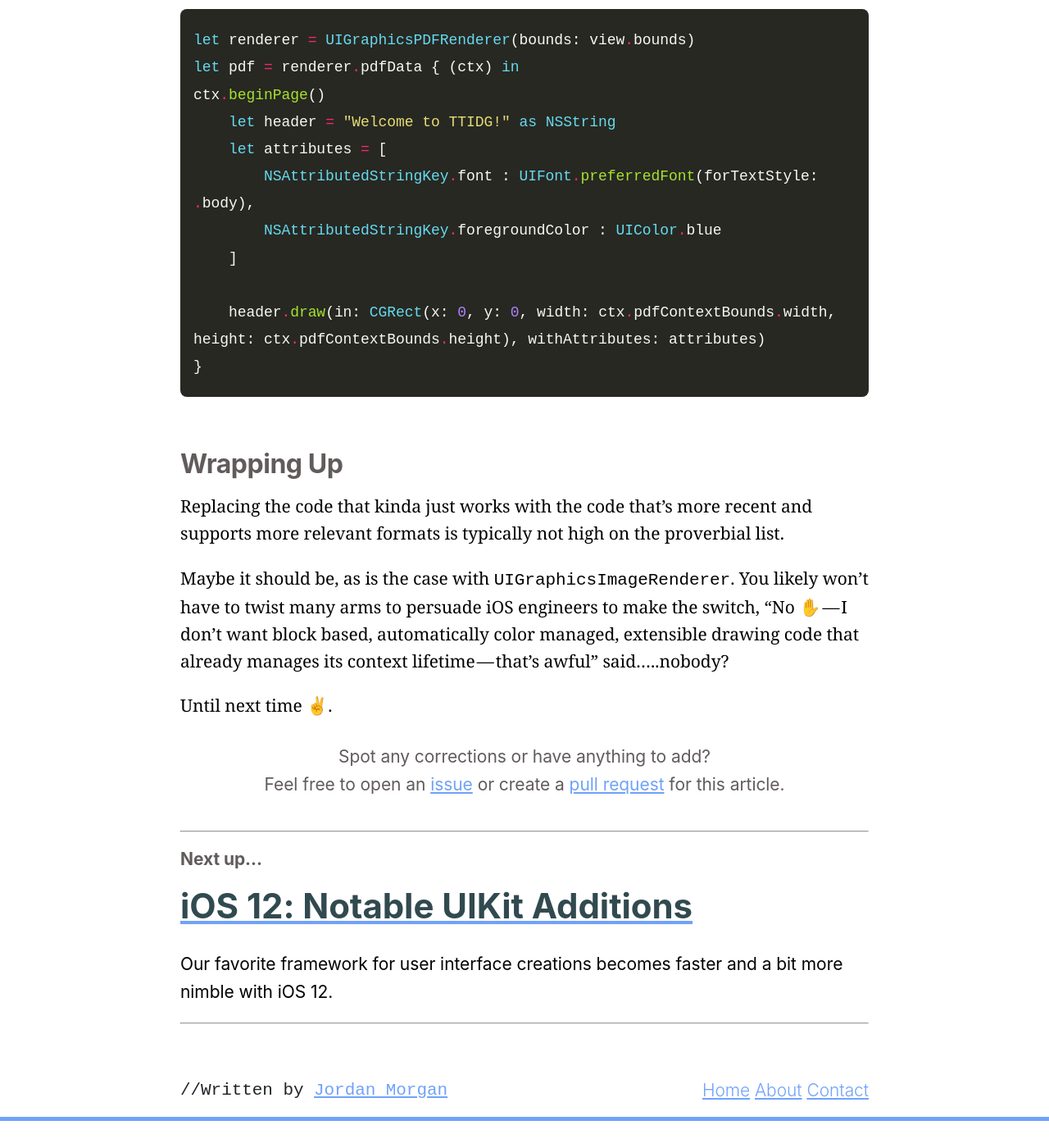
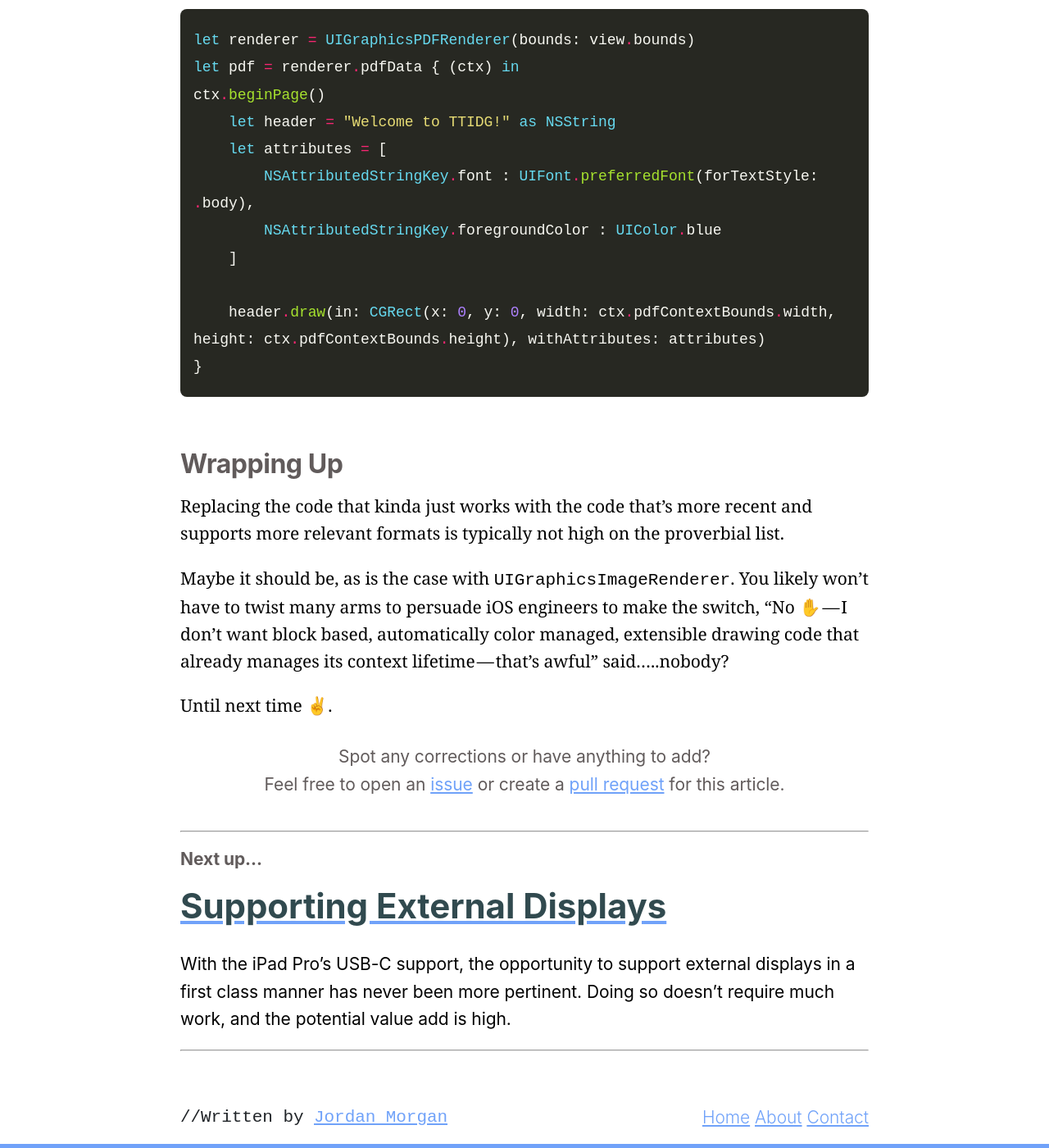
Before and after one commit to hassaan4584/Swiftjective-C, a Jekyll site: the page built from _posts/2018-08-01-uigraphicsimagerenderer.md, in a window 1280 px wide and 1400 px high, scrolled down 8606 px. Shown: the whole window at 82% size. Built offline with Jekyll 4.4.1, drawn with Linux system fonts in a browser that asks for light colours; comment, search, counter and statistics services are not loaded; before the commit the page ends 9973 px from its top, so only the background shows below that; some of the changed lines change nothing that is shown.

Commit message:
External Display Support

````diff
--- /dev/null
+++ b/_posts/2018-11-03-supporting-external-displays.md
@@ -0,0 +1,193 @@
+---
+layout: post
+tags: ["UIKit"]
+title: "Supporting External Displays"
+author: Jordan Morgan
+description: "With the iPad Pro's USB-C support, the opportunity to support external displays in a first class manner has never been more pertinent. Doing so doesn't require much work, and the potential value add is high."
+image: /assets/images/logo.png
+---
+
+Cupertino & Friends© are, if anything, purposeful.
+
+When ensuring iOS icons would be nothing short of flawless, it's been said that Scott Forstall kept a jeweler’s loupe in his office to check that each pixel on _every_ icon was exemplary. Talk about "pixel perfect". The man himself apparently even [debated the shade of grey](https://www.businessinsider.com/steve-jobs-attention-to-detail-2011-10#when-he-was-hospitalized-he-rejected-masks-because-they-were-ugly-8) that should be used for the Apple Store's....._bathroom signs_.
+
+If we are to believe that no one single act is executed without astute purpose from Apple, we then must pay attention to the once puzzling introduction to WWDC 18's session, ["Adding Delight to your iOS App"](https://developer.apple.com/videos/play/wwdc2018/233/), which began covering supporting external displays. Why spend time going over an API that hasn't seen significant changes circa 2011?
+
+It seemed like the session was being conducted by a preacher with no pulpit. However, with the recently announced iPad Pro sporting USB-C and Thunderbolt 3 capabilities, the missing context is now present. Today, let's talk about supporting external displays in our iOS apps.
+
+
+### Window Quotes
+It all begins with a homologically titled object in UIKit, the `UIWindow`, and respecting the responsibilities that it represents. At its core, a window acts as a container for anything that should be on screen. We often don't think of it much beyond its initial setup within the app delegate:
+
+```swift
+func application(_ application: UIApplication, didFinishLaunchingWithOptions launchOptions: [UIApplicationLaunchOptionsKey: Any]?) -> Bool
+{
+    let controller = ViewController()
+
+    window = UIWindow()
+    window?.rootViewController = controller
+    window?.makeKeyAndVisible()
+
+    return true
+}
+```
+
+> If your app uses storyboards, the above is done for you. This is one reason why Xcode templates its app delegate objects with a `UIWindow` property.
+
+With that, we end up with a hierarchy that is stacked up like so, from bottom to top:
+
+- Device
+- Window
+- View (from the window's root controller)
+
+Typically, it's fine to move on and not think much about it. A window won't do anything more than pass on any relevant events to its root controller (which in turn travels the down responder chain with its associated views). It provides no visible content of its own, merely acting as a harbinger of sorts for things happenings that would affect its root controller.
+
+But its utility lies in the fact that your iOS app can break free from the confines of an any iPhone or iPad (...or iPod touch, I guess) by way of being connected to another display.
+
+And Apple _really_ wants us to know that the new iPad Pro is ready for such occasions. By default, when iOS detects another screen UIKit will mirror the key window's contents. But, look at the marketing for the Pro:
+
+![External Display](../assets/images/lookNewScreen.jpg)
+
+If you inspect the image closer you'll notice that what's showing on the monitor versus what's on the iPad are *different*. **This** is the opportunity Apple wants developers to be aware of. Let's walk through it.
+
+### The Setup
+When thinking about how to be a first class citizen for supporting external displays, there really isn't much involved from an engineering perspective. In the aforementioned WWDC session, three main concerns are laid out:
+
+- Connectivity: Handling the presence of another display.
+- Behavior: How your app should respond to that connection.
+- Connection Transitions: Handling the removal of another display.
+
+### Connectivity
+The first logical step is to be aware of when one should prepare interfaces for an external display. UIKit offers us two discrete responsibilities to consider. The first is the `UIScreen` singleton, which has an array of screens the app is tracking:
+
+```swift
+class var screens: [UIScreen] { get }
+```
+
+This is where we can snag a reference to the screen we need. In addition to housing a controller and its views, `UIWindow` also has an assignable `UIScreen` property. With it, we can control which screen each window should display its contents on.
+
+The process looks similar to the following:
+```swift
+if let externalScreen = UIScreen.screens.last
+{
+    let externalWindow = UIWindow()
+    externalWindow.screen = externalScreen
+    externalWindow.rootViewController = UIViewController()
+    externalWindow.isHidden = false
+}
+```
+> By default, a window's screen property is set to the hardware's current screen. For a window that'll show unique content on an external display, set it before you show the window as switching screens on an already displayed window carries significant performance costs.
+
+It's at this point that you'd want to supply the relevant content to the new window's `rootViewController` property. So, for the image above showing the iPad Pro, Apple has created a controller that just shows the primary content and not the editing tools below it (as on the iPad's screen).
+
+The execution is easy to follow, but knowing when to do the work above is accomplished by way of Cocoa Touch's oldest broadcasting network - `NSNotification`.
+
+In particular, there are two:
+
+- `NSNotification.Name.UIScreenDidConnect`
+- `NSNotification.Name.UIScreenDidDisconnect`
+
+If you were wondering why we set the `screen` property on the window to the last instance in the array, this is why. That code should be responding to first notification above, thus indicating to us that the last screen is the external display we're after:
+
+```swift
+NotificationCenter.default.addObserver(forName: .UIScreenDidConnect, object: nil, queue: nil) { (connectNotice) in
+    let extScreen = notification.object as! UIScreen
+    let extScreenBounds = extScreen.bounds
+
+    // Our unique content
+    self.extWindow = UIWindow(frame: extScreenBounds)
+    self.extWindow.screen = extScreen
+    self.extWindow.rootViewController = UIViewController()
+    self.extWindow.isHidden = false
+}
+```
+
+The flip side looks about the same, except undoing all of the fine work you did above:
+
+```swift
+NotificationCenter.default.addObserver(forName: .UIScreenDidDisconnect, object: nil, queue: nil) { (disconnectNotice) in
+   let extScreen = notification.object as! UIScreen
+
+   if extScreen == self.extWindow.screen
+   {
+        self.extWindow.hidden = true
+        self.extWindow = nil
+   }
+}
+```
+
+Disconnects are trivial to handle, due to the fact that UIKit bears most of the burden. Simply assigning `true` to your window's `hidden` hidden property and nilifying (nillifying, nil-lify, nillin'?) the instance tears everything down. No other tomfoolery required.
+
+**Bonus Points - Screen Resolution** <br />
+It's not too uncommon for screens, especially external ones, to change their resolution. Consider dual monitors connected to a mac; I often pop into display preferences to make things look just how I want. The process of doing so always ensures that the scale, transforms and general look of every interface currently open immediately looks like they just dropped 14 pounds of acid.
+
+To ensure a drug free interface, opt to respond to `UIScreenModeDidChangeNotification`:
+```swift
+NotificationCenter.default.addObserver(forName: .UIScreenModeDidChange, object: nil, queue: nil) { (modeNotice) in
+    if let extScreen = modeNotice.object as? UIScreen, extScreen == self.extWindow.screen
+    {
+        self.view.setNeedsLayout()
+        self.view.layoutSubviews()
+    }
+
+}
+```
+
+### Behavior
+It's important to note that whatever you're planning on displaying on the screen won't be directly interactive. All of that interactivity will still be driven by the iOS device. This means that you'll want to set things up accordingly, likely reserving all this new screen real estate to display the marquee parts of your content.
+
+The reason why is simple - the external display likely won't have touch controls. I say likely because, to wit, the only way I suppose it _could_ is if it's another iOS device using external display software.
+
+Unlikely edge case notwithstanding, the main idea is that it's a giant projected display, so treat it like one:
+
+```swift
+if extDisplayShowing
+{
+    presentContentOnExternalDisplay(content)
+}
+else
+{
+    let contentDisplayController = UIContentDisplayViewController(with content:content)
+    navigationController?.pushViewController(contentDisplayController, animated: true)
+}
+```
+
+The paradigm is different. This is your chance to show off the most important, public components of your content while ensuring control of said content stays snuggly nestled within the iOS device.
+
+### Connection Transitions
+The last piece laid out by the fine engineers of Cupertino during the session was this idea of "connection transitions", but really it's chiefly concerned with the first step.
+
+Essentially, as iOS engineers there is one thing we must always strive to keep for users: context.
+
+It's incredibly frustrating to use an app that doesn't respect it. Tap a row with a disclosure indicator, and instead of pushing onto the navigation stack you get some off beat modal transition. Or if there is a side menu, tapping it _does_ do a push. It's weird, and you know it when you see it. Ambiguity in software is inherently taxing to the end user, so it's best to avoid it.
+
+When you receive a connect or disconnect notice, strive to keep the current context and flow of your app maintained. For our example above, it might look  something like this :
+
+```swift
+NotificationCenter.default.addObserver(forName: .UIScreenDidDisconnect, object: nil, queue: nil) { (disconnectNotice) in
+    let contentDisplayController = UIContentDisplayViewController(with content:content)
+    navigationController?.pushViewController(contentDisplayController, animated: true)
+}
+
+NotificationCenter.default.addObserver(forName: .UIScreenDidConnect, object: nil, queue: nil) { (connectNotice) in
+    presentContentOnExternalDisplay(content)
+}
+```
+
+> If your app is suspended when a notification arrives, UIKit delivers it when your app begins running again.
+
+It's about thinking of any context that _could_ be lost from any of these transitions that should later be restored. So, be thinking about currently selected index paths, selected content or view hierarchies that you might need to do some bookkeeping for to later restore.
+
+### When, and Why
+To me, real craftsmanship shows through when external display support is provided in a way that, forgive my stereotypical phrase - truly enhances the app's experience.
+
+Think of Keynote. The iOS app can turn into a clicker to present the slides, or a game that houses controls locally on the phone but projects meaningful game play on your giant TV. External display support really shines here - whereas an app like [Streaks Workout](https://www.streaksworkout.com){:target="_blank"} does just fine with mirroring its contents. It doesn't stand to gain anything by providing any other support to external displays.
+
+It's a matter of real life access control. Public or private. Your iOS device is almost always private. All of us get a little nervous when projecting it onto a huge screen in the office to show just that _one_ picture. But like programming, we must consider context. The external display is public - so ask yourself what your app might stand to gain, if anything, by making content publicly shown that's entirely unique to its display.
+
+### Wrapping Up
+If hipster culture has taught us anything, perhaps its unintentional wisdom shows us that sometimes what's old is new again. Supporting external windows doesn't require any shiny new API, and the process of how to do it isn't lighting up your Twitter feed.
+
+But the core ethos of iOS development is marrying hardware with software, and promoting their tight coupling with startlingly efficient execution. So I would submit to you, supporting and coding against external display support is absolutely nothing new - but it is more _relevant_ to us than it was before [Apple's event](https://www.apple.com/newsroom/2018/10/new-ipad-pro-with-all-screen-design-is-most-advanced-powerful-ipad-ever/).
+
+Until next time ✌️.
--- a/_sass/article.scss
+++ b/_sass/article.scss
@@ -6,6 +6,7 @@
     flex-wrap: wrap;
     height: auto;
     margin-bottom: 64px;
+    text-align: center;
 }
 
 #postHeader {
````
Also changed, not shown: 5 other files.
